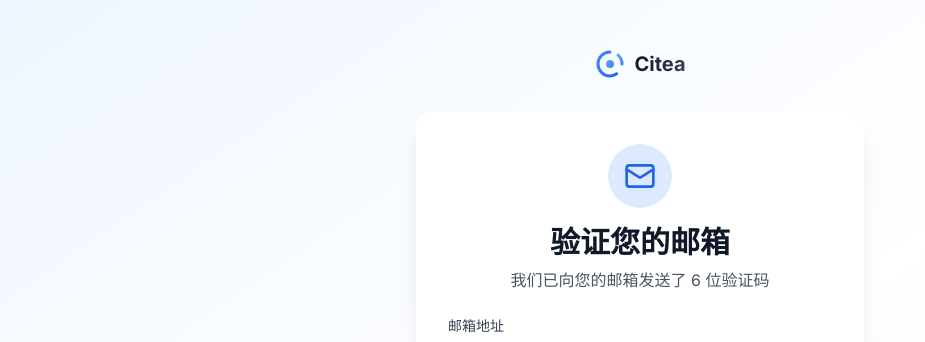
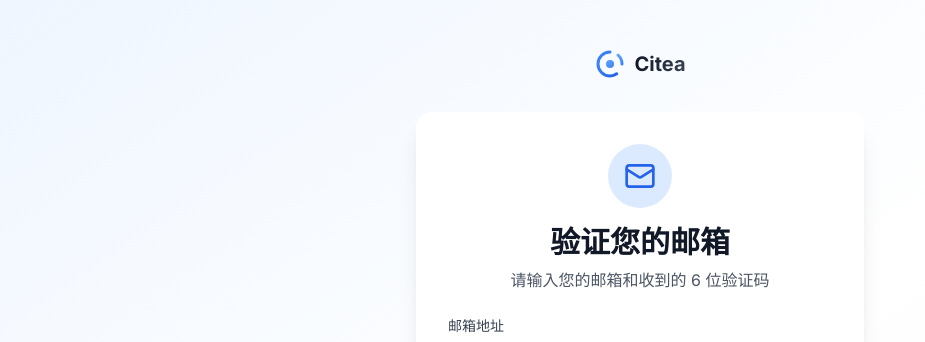
Before and after one commit to Mercury-nju/Citea, a Next.js app: page /auth/verify-email in a window 1280 px wide. Shown: the top 342 px of the page, without its empty margins (0-925 px from the left). Built offline with nearby package versions, Linux system fonts and the light colour scheme.

Commit message:
Fix registration flow UX - remove duplicate alerts

```diff
--- a/app/auth/signup/page.tsx
+++ b/app/auth/signup/page.tsx
@@ -38,13 +38,8 @@ export default function SignUpPage() {
 
       // 注册成功，跳转到验证页面
       if (data.needsVerification) {
-        if (data.emailError) {
-          // 邮件发送失败，显示警告但允许继续验证（可能已发送）
-          const message = `${data.message}\n\n${data.emailErrorDetails ? `错误详情: ${data.emailErrorDetails}` : ''}\n\n您可以尝试直接输入验证码，或者稍后使用"重新发送"功能。`
-          alert(message)
-        } else {
-          alert(data.message || '注册成功！请查看邮箱并输入验证码。')
-        }
+        // 直接跳转到验证页面，不显示 alert
+        // 验证页面会显示相关提示
         router.push(`/auth/verify-email?email=${encodeURIComponent(email)}`)
       } else {
         // 旧用户或不需要验证
--- a/app/auth/verify-email/page.tsx
+++ b/app/auth/verify-email/page.tsx
@@ -21,6 +21,8 @@ function VerifyEmailContent() {
   useEffect(() => {
     if (emailParam) {
       setEmail(emailParam)
+      // 显示初始提示
+      setMessage('✅ 注册成功！验证码已发送到您的邮箱，请查收。')
     }
   }, [emailParam])
 
@@ -105,13 +107,19 @@ function VerifyEmailContent() {
             <h1 className="text-3xl font-bold text-gray-900 mb-2">
               验证您的邮箱
             </h1>
-            <p className="text-gray-600">
-              我们已向您的邮箱发送了 6 位验证码
-            </p>
+            {emailParam ? (
+              <p className="text-gray-600">
+                验证码已发送至 <span className="font-semibold text-blue-600">{emailParam}</span>
+              </p>
+            ) : (
+              <p className="text-gray-600">
+                请输入您的邮箱和收到的 6 位验证码
+              </p>
+            )}
           </div>
 
           {message && (
-            <div className="mb-4 p-3 bg-green-50 border border-green-200 rounded-lg text-green-700 text-sm">
+            <div className="mb-4 p-3 bg-green-50 border border-green-200 rounded-lg text-green-700 text-sm text-center">
               {message}
             </div>
           )}
```
